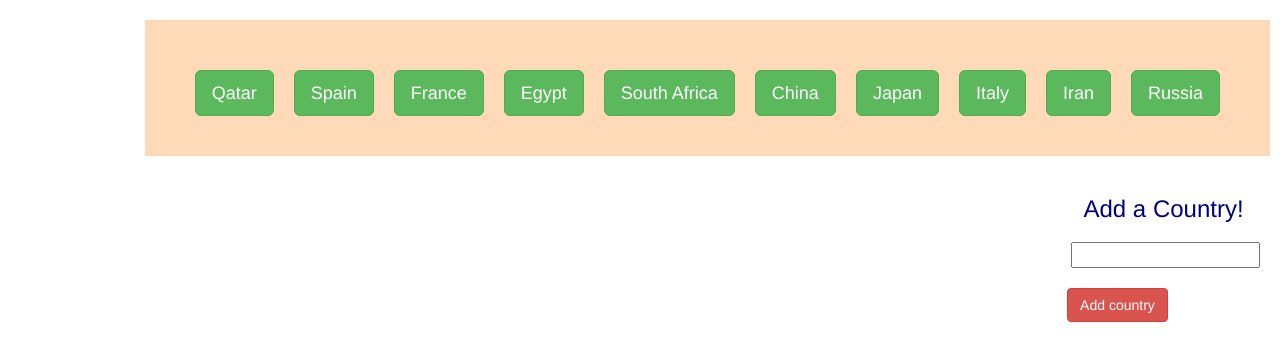
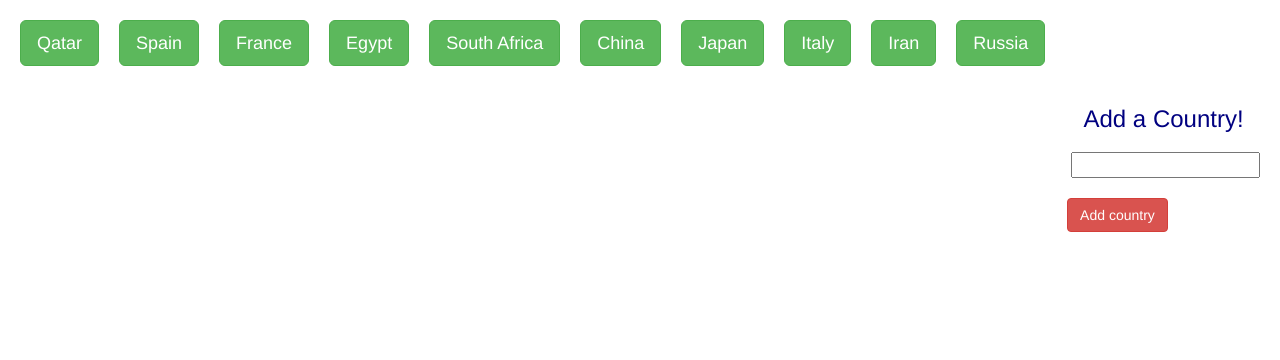
Before and after one commit to HishamN/week-6-ajax, a plain HTML site: page index.html in a window 1280 px wide. Drawn offline with nearby package versions, Linux system fonts and the light colour scheme.

Commit message:
fix my css

```diff
--- a/assets/css/style.css
+++ b/assets/css/style.css
@@ -11,17 +11,10 @@ body {
 	background-size: 70%;
 	max-width: 700px;
 }
-#buttonsView{
-    position: auto;
-    padding: 40px;
-    padding-top: 40px;
-    border-color: black;
-    border: 5px;
-    float:right;
-    background: peachpuff;
 
 
-  }
+
+
 #cartoon-form {
 	float: right;
 }
```
